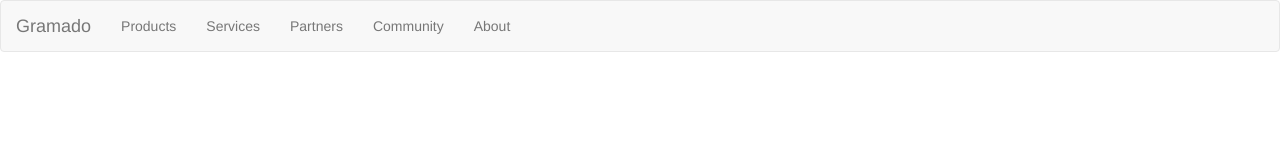
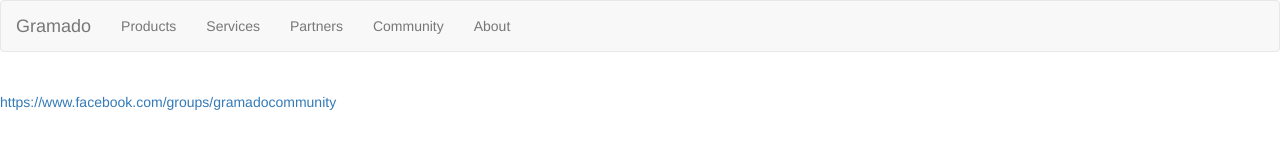
Before and after one commit to noranotes/gramado.github.io, a plain HTML site: page community/index.html in a window 1280 px wide. Drawn offline with nearby package versions, Linux system fonts and the light colour scheme.

Commit message:
community

```diff
--- a/community/index.html
+++ b/community/index.html
@@ -41,6 +41,7 @@
 </nav>
 
 <br>
+<a href="https://www.facebook.com/groups/gramadocommunity">https://www.facebook.com/groups/gramadocommunity</a>
 
 </body>
 </html>
```
